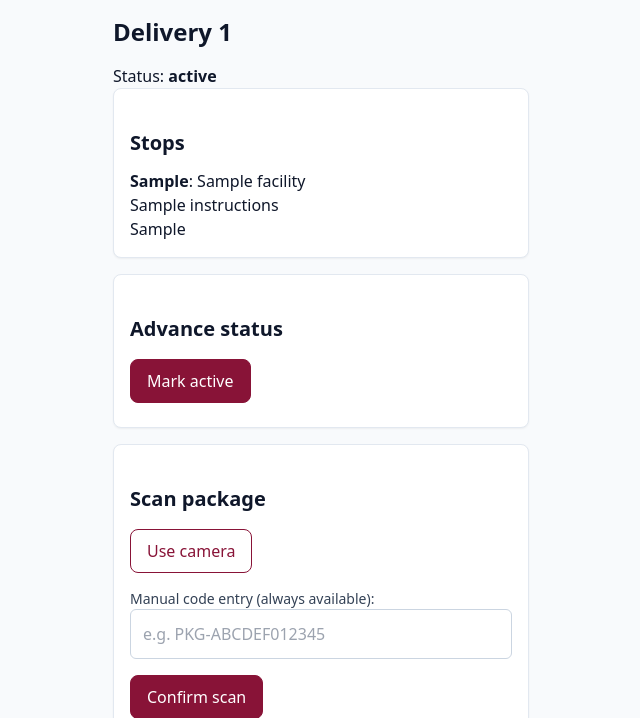
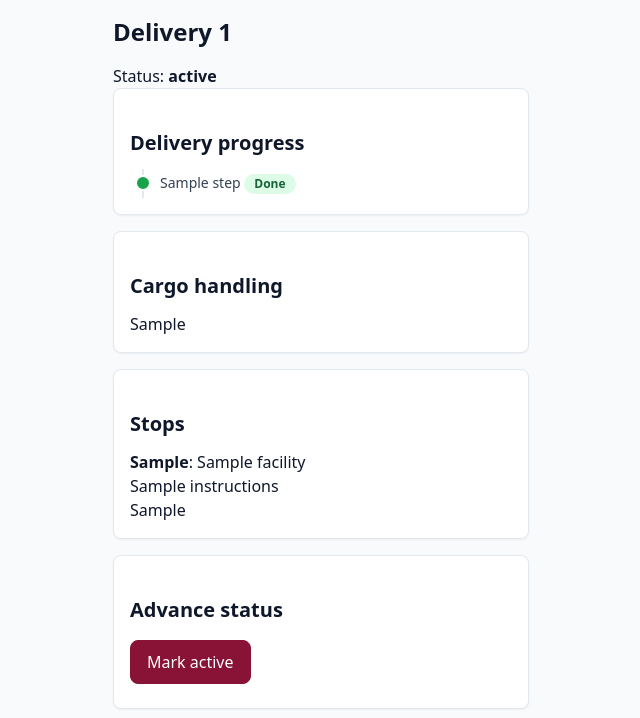
Before and after one commit to mxhasan03/MedRelay, a Django app: template templates/couriers/active_delivery.html in a window 1280 px wide. Shown: the part 85-803 px from the top of the page, without its empty margins (319-959 px from the left). Run offline with Django 5.2, Linux system fonts and the light colour scheme; the template is opened without the code that fills it: most values are stand-ins (such as "Sample title", 1, 10 or a date in 2020); parts of the project's set-up code (start-up, migrations or seed data) failed here and were passed over; some libraries are stand-ins or nearby versions.

Commit message:
feat(couriers): cargo handling boundary text and visual progress tracker
Active-delivery screen: replace the plain bulleted status-transition list
with a real vertical progress tracker (completed/current/upcoming, pure
Tailwind, no new JS), and add an explicit cargo-handling boundary card
derived from the delivery's actual CargoClass/CargoPolicy/TemperatureProfile
data rather than one generic sentence for every delivery.

Co-Authored-By: Claude Sonnet 5 <noreply@anthropic.com>

```diff
--- a/templates/couriers/active_delivery.html
+++ b/templates/couriers/active_delivery.html
@@ -3,6 +3,29 @@
 {% block courier_content %}
 <h1>Delivery {{ delivery_request.pk|truncatechars:8 }}</h1>
 <p>Status: <strong>{{ delivery_request.get_status_display }}</strong></p>
+
+<div class="card">
+  <h2>Delivery progress</h2>
+  <ol class="relative border-l-2 border-slate-200 ml-3 py-1">
+    {% for step in timeline_steps %}
+    <li class="mb-4 ml-4 last:mb-0">
+      <span aria-hidden="true" class="absolute -left-[9px] mt-0.5 w-4 h-4 rounded-full border-2 border-white
+        {% if step.state == 'completed' %}bg-green-600{% elif step.state == 'current' %}bg-rose-800 ring-4 ring-rose-100{% else %}bg-slate-300{% endif %}"></span>
+      <p class="text-sm {% if step.state == 'current' %}font-semibold text-rose-900{% elif step.state == 'completed' %}text-slate-700{% else %}text-slate-400{% endif %}">
+        {{ step.label }}
+        {% if step.state == 'current' %}<span class="badge badge-blue">Current</span>
+        {% elif step.state == 'completed' %}<span class="badge badge-green">Done</span>
+        {% endif %}
+      </p>
+    </li>
+    {% endfor %}
+  </ol>
+</div>
+
+<div class="card border-l-4 border-amber-500">
+  <h2>Cargo handling</h2>
+  <p class="font-medium">{{ cargo_handling_boundary }}</p>
+</div>
 
 <div class="card">
   <h2>Stops</h2>
@@ -131,15 +154,6 @@
   <p id="incident-report-status" role="status" aria-live="polite" class="text-sm mt-1"></p>
 </div>
 
-<div class="card">
-  <h2>Status timeline</h2>
-  <ul class="timeline">
-    {% for transition in transitions %}
-    <li>{{ transition.occurred_at }}: {{ transition.from_status|default:"(none)" }}
-      &rarr; {{ transition.to_status }}</li>
-    {% endfor %}
-  </ul>
-</div>
 {% endblock %}
 {% block courier_scripts %}
 <script>
```
